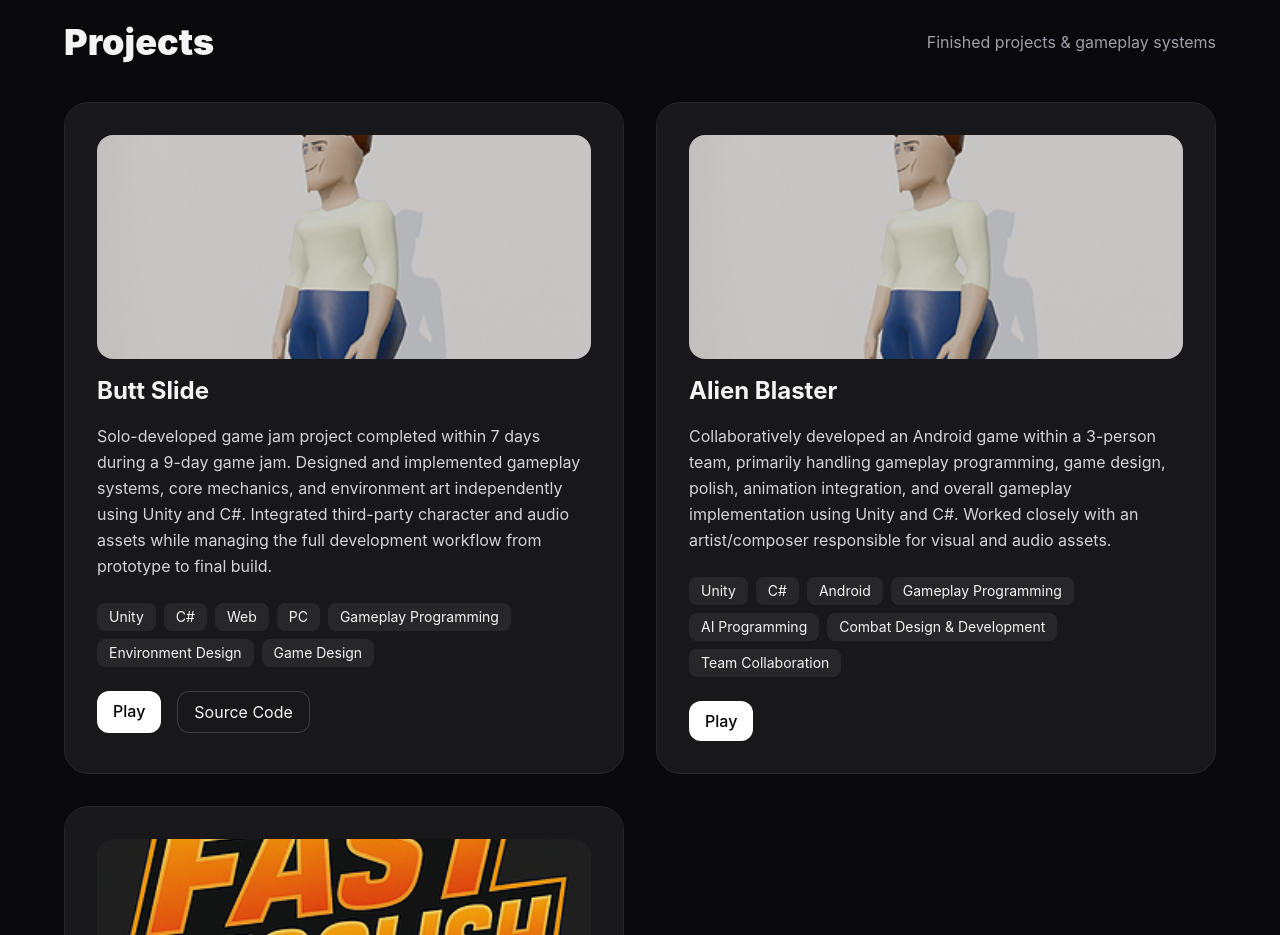
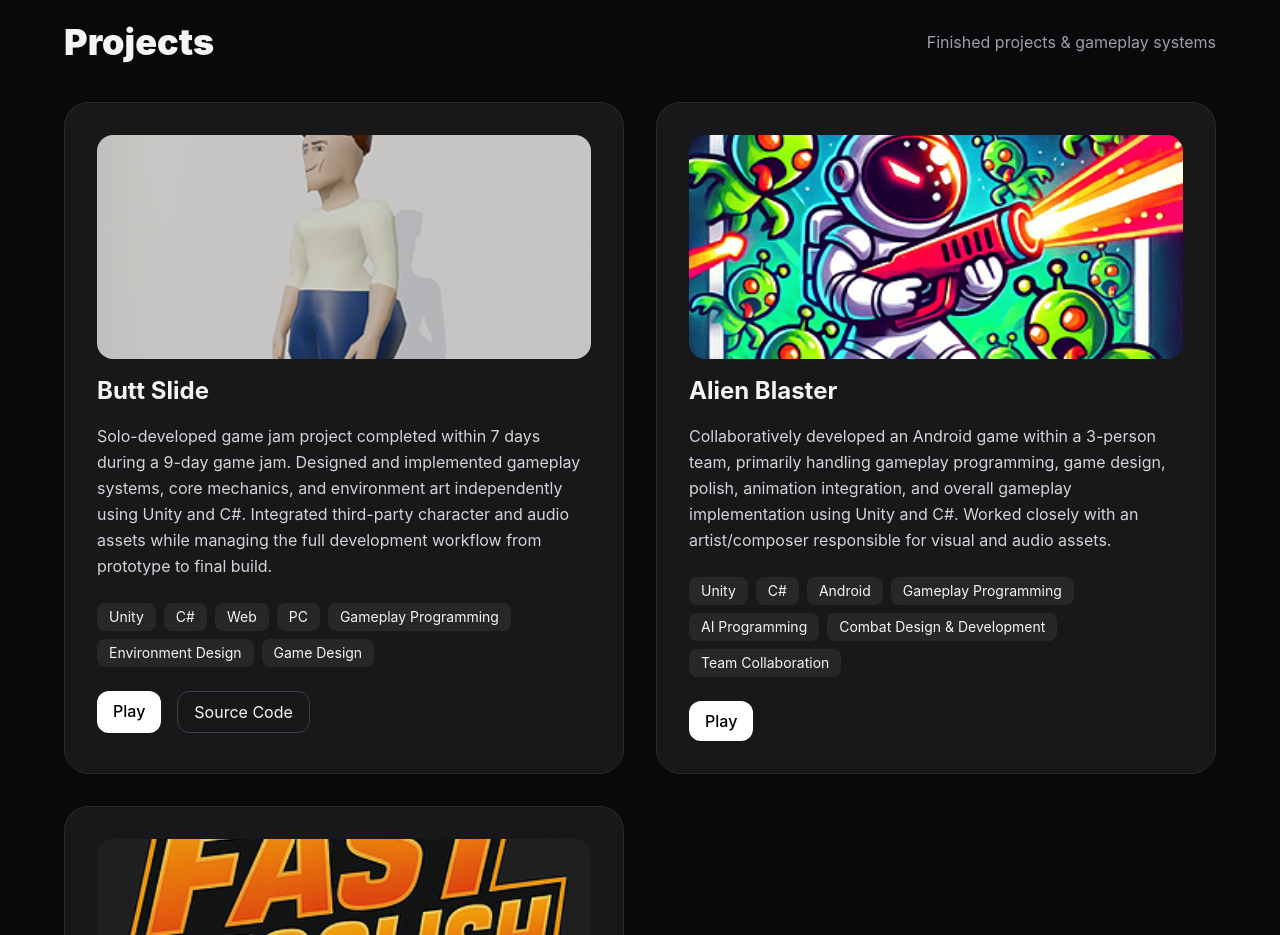
Before and after one commit to DevloperAkii/portfolio, a React app: page / in a window 1280 px wide. Shown: the part 860-1795 px from the top of the page. Built offline with nearby package versions, Linux system fonts and the light colour scheme; the HTML template or start-up script is replaced by a standard one.

Commit message:
Added Alien blaster logo

```diff
--- a/src/App.jsx
+++ b/src/App.jsx
@@ -16,7 +16,7 @@ export default function PortfolioWebsite() {
       playableLink: "https://maziminds.itch.io/casual-runner",
       demoLink: "",
       sourceCode: "",
-      image: "/ButtSlideLogo.png",
+      image: "/AlienBlaster.png",
     },
     {
       title: "Fast & Foolish",
```
